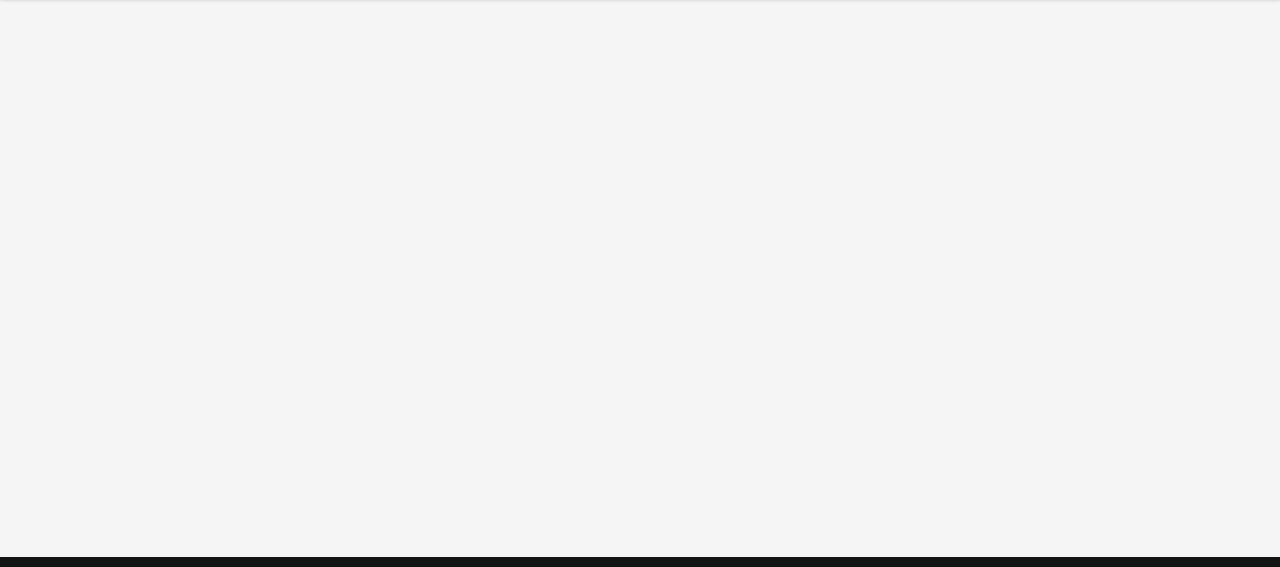
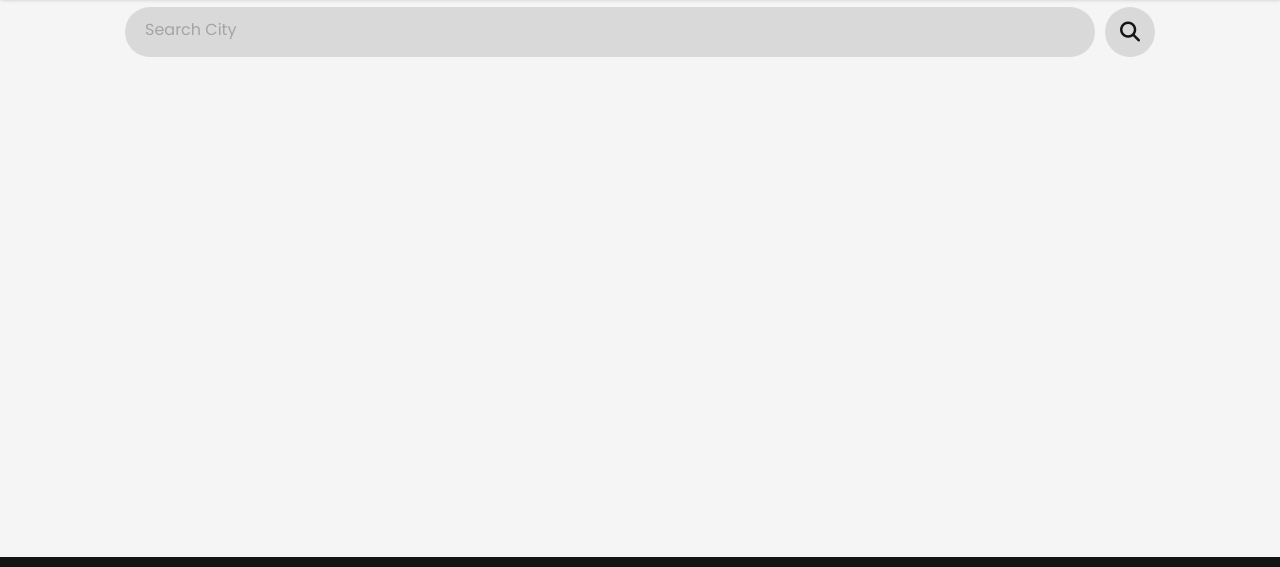
Before and after one commit to jv-vogler/weather-app, a website built with webpack: page dist/index.html in a window 1280 px wide. Shown: the part 123-690 px from the top of the page. Built offline with Linux system fonts and the light colour scheme.

Commit message:
Create search bar's html and css

```diff
--- a/src/index.js
+++ b/src/index.js
@@ -1,6 +1,7 @@
 import "./style.css";
 
 document.addEventListener("DOMContentLoaded", () => {
+  // Hamburger Menu
   const hamburger = document.querySelector(".hamburger");
   const navMenu = document.querySelector(".nav-menu");
 
@@ -8,4 +9,6 @@ document.addEventListener("DOMContentLoaded", () => {
     hamburger.classList.toggle("active");
     navMenu.classList.toggle("active");
   })
+
+  // Create Card
 });
--- a/src/style.css
+++ b/src/style.css
@@ -1,6 +1,9 @@
 :root {
+  --accent: #eb6e4b;
+  --black: #131515;
+  --gray: #D9D9D9;
+  --dark-gray: #A4A4A4;
   --white: #F5F5F5;
-  --black: #131515;
   --shadow: 1px 1px 5px 0px gray;
 }
 
@@ -92,14 +95,14 @@ body {
 
   .nav-menu {
     position: fixed;
-    right: -100%;
+    left: 100%;
     top: 120px;
     gap: 0;
     flex-direction: column;
     background-color: rgba(0, 0, 0, .95);
     width: 100%;
     text-align: center;
-    transition: .4s;
+    transition: all .4s;
   }
 
   .nav-item {
@@ -134,7 +137,66 @@ body {
 
 /* MAIN */
 .main {
-  flex: 1
+  display: flex;
+  flex: 1;
+  align-self: center;
+  width: 100%;
+  max-width: 1050px;
+}
+
+.search {
+  display: flex;
+  gap: 10px;
+  padding: 10px;
+  width: 100%;
+  position: sticky;
+}
+
+.search--bar {
+  height: 50px;
+  min-width: 150px;
+  flex: 1;
+  padding: 20px;
+  border: none; outline: none;
+  border-radius: 25px;
+  font-family: inherit;
+  font-size: 1rem;
+  background-color: var(--gray);
+}
+
+.search span {
+  position: absolute;
+  left: 10px;
+  padding: 10px 20px; margin: 0px 0;
+  pointer-events: none;
+  transition: .4s;
+  color: var(--dark-gray);
+}
+
+.search input:focus ~ span,
+.search input:valid ~ span {
+  color: var(--accent);
+  font-size: 14px;
+  text-shadow: 0 0 2px rgba(0, 0, 0, .2);
+  transform: translateY(-12px);
+}
+
+.search--btn {
+  flex-shrink: 0;
+  height: 50px;
+  width: 50px;
+  border: none; outline: none;
+  border-radius: 50%;
+  font-size: 20px;
+  color: var(--black);
+  background-color: var(--gray);
+  cursor: pointer;
+  transition: color .4s;
+}
+
+.search--btn:hover,
+.search--btn:focus {
+  color: var(--accent);
 }
 
 /* FOOTER */
```
Also changed, not shown: dist/index.html, dist/main.js.
